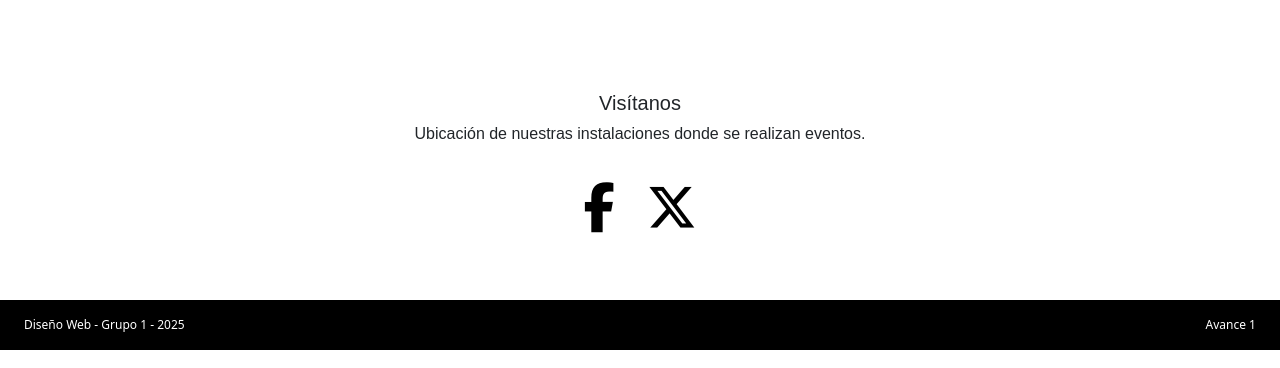
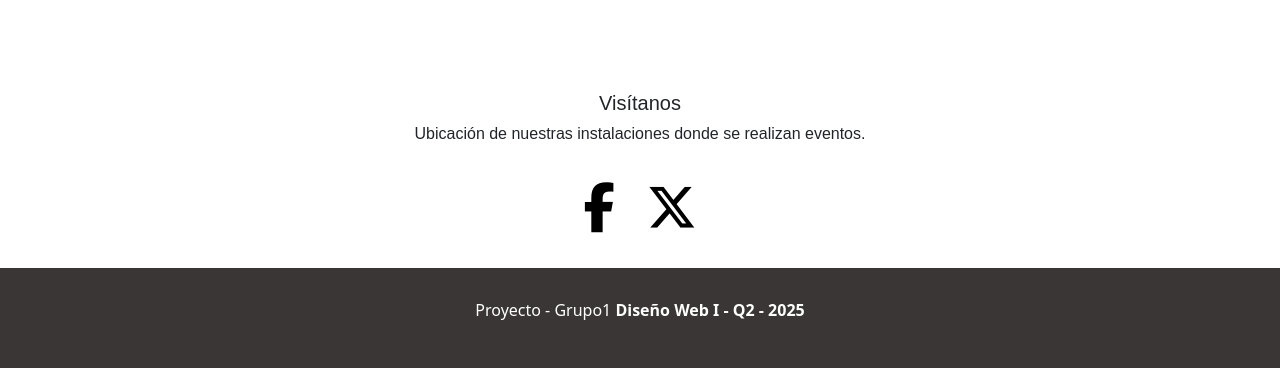
Before and after one commit to Val-003/PROYECTO-GRUPO1, a plain HTML site: page contacto.html in a window 1280 px wide. Shown: the part 1824-2192 px from the top of the page. Drawn offline with nearby package versions, Linux system fonts and the light colour scheme; a web font is replaced by a local one.

Commit message:
Add files via upload

```diff
--- a/contacto.html
+++ b/contacto.html
@@ -149,9 +149,14 @@
       </section>
     </main>
 
-    <footer class="footer fondo_marron_oscuro color_blanco d-flex justify-content-between px-4 py-3">
-      <span>Diseño Web - Grupo 1 - 2025</span>
-      <span class="right">Avance 1</span>
+     <footer>
+
+      <section class="fondo_marron_oscuro">
+        <div class="container color_blanco text-center" style="padding: 30px;">
+          <p>Proyecto - Grupo1 <b>Diseño Web I - Q2 - 2025</b> </p>
+        </div>
+      </section>
+
     </footer>
 
     <script src="js/bootstrap.js"></script>
```
Also changed, not shown: galeria.html (+8 -3 lines).
